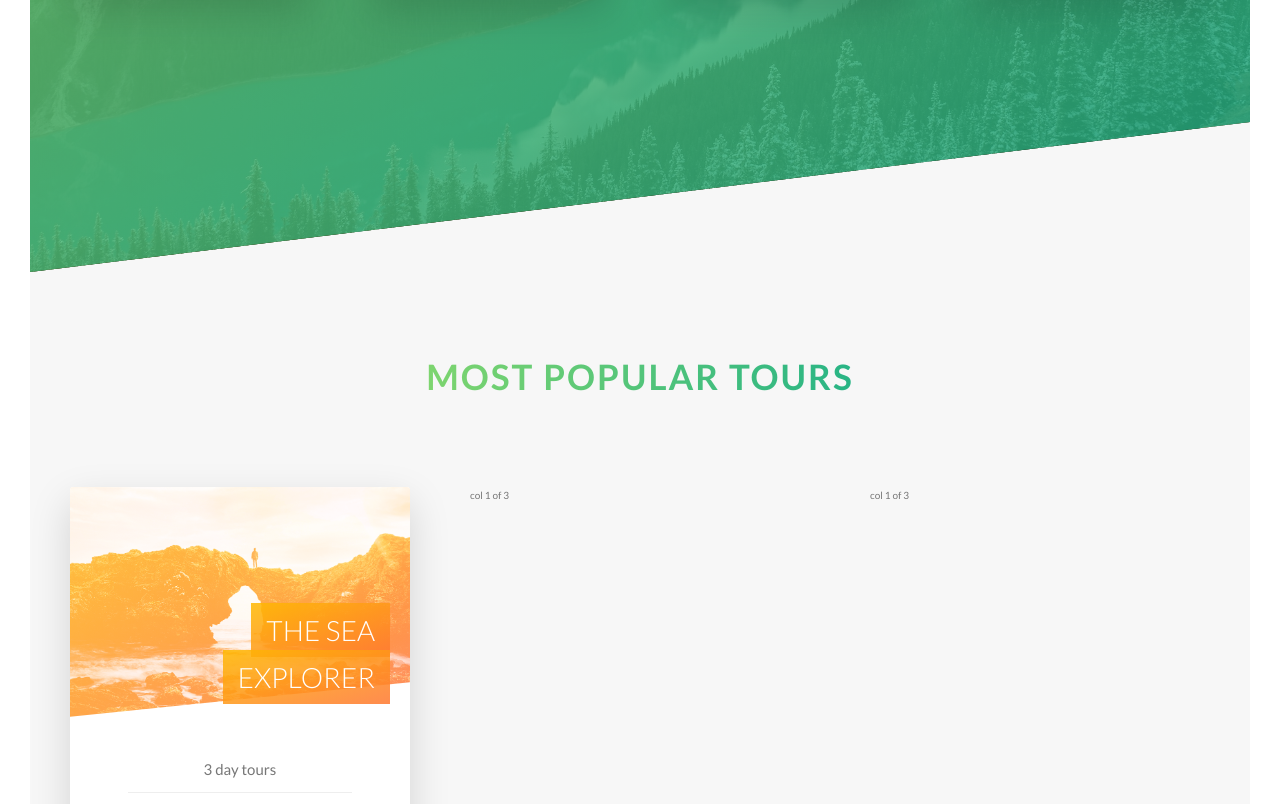
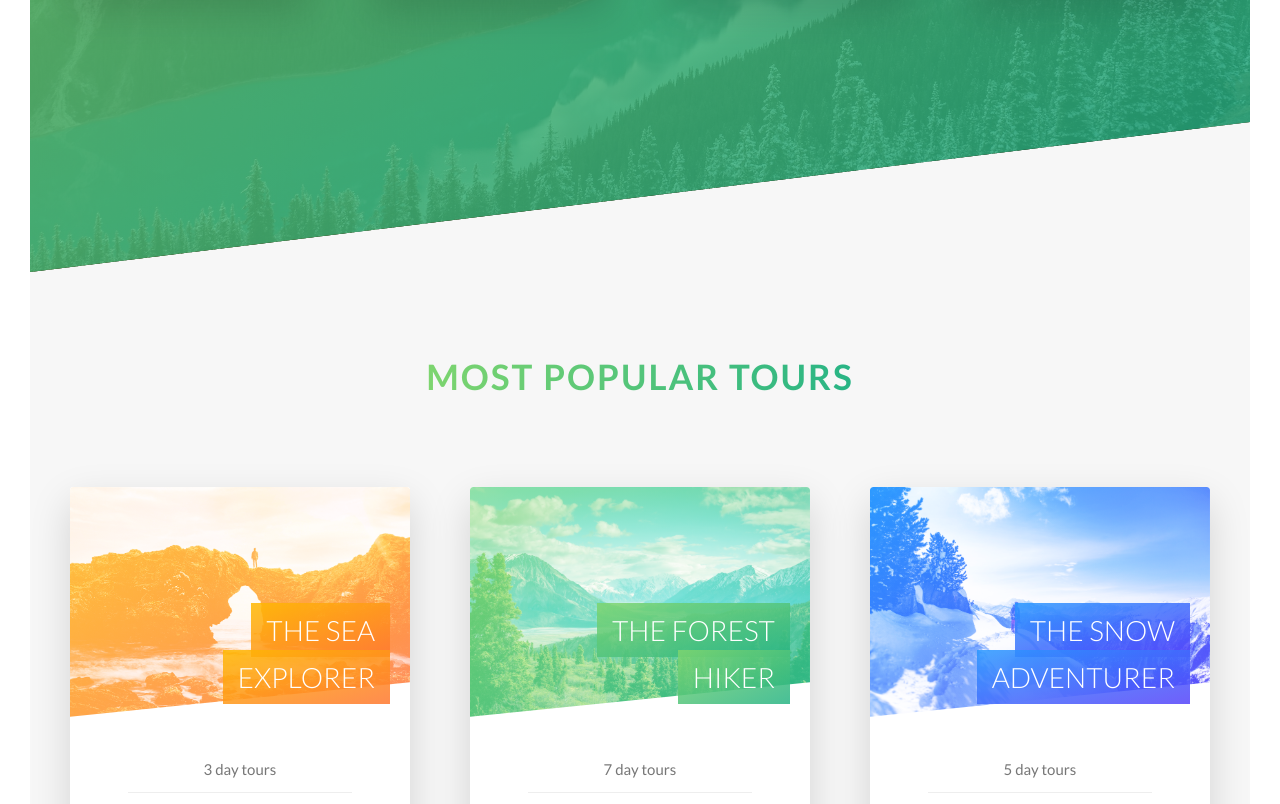
Before and after one commit to P666R/Natures-Tours, a website: page index.html in a window 1280 px wide. Shown: the part 1996-2800 px from the top of the page. Drawn offline with Linux system fonts and the light colour scheme.

Commit message:
building tours section-3

```diff
--- a/index.html
+++ b/index.html
@@ -165,12 +165,84 @@
               </div>
 
               <div class="card__side card__side--back card__side--back-1">
-                back
+                <div class="card__cta">
+                  <div class="card__price-box">
+                    <p class="card__price-only">Only</p>
+                    <p class="card__price-value">₹297</p>
+                  </div>
+                  <a href="#" class="btn btn--white">Book now!</a>
+                </div>
               </div>
             </div>
           </div>
-          <div class="col-1-of-3">col 1 of 3</div>
-          <div class="col-1-of-3">col 1 of 3</div>
+
+          <div class="col-1-of-3">
+            <div class="card">
+              <div class="card__side card__side--front">
+                <div class="card__picture card__picture--2">&nbsp;</div>
+                <h4 class="card__heading">
+                  <span class="card__heading-span card__heading-span--2"
+                    >The forest hiker</span
+                  >
+                </h4>
+                <div class="card__details">
+                  <ul>
+                    <li>7 day tours</li>
+                    <li>Up to 40 people</li>
+                    <li>6 tour guides</li>
+                    <li>Sleep in provided tents</li>
+                    <li>Difficulty: medium</li>
+                  </ul>
+                </div>
+              </div>
+
+              <div class="card__side card__side--back card__side--back-2">
+                <div class="card__cta">
+                  <div class="card__price-box">
+                    <p class="card__price-only">Only</p>
+                    <p class="card__price-value">₹497</p>
+                  </div>
+                  <a href="#" class="btn btn--white">Book now!</a>
+                </div>
+              </div>
+            </div>
+          </div>
+
+          <div class="col-1-of-3">
+            <div class="card">
+              <div class="card__side card__side--front">
+                <div class="card__picture card__picture--3">&nbsp;</div>
+                <h4 class="card__heading">
+                  <span class="card__heading-span card__heading-span--3"
+                    >The snow adventurer</span
+                  >
+                </h4>
+                <div class="card__details">
+                  <ul>
+                    <li>5 day tours</li>
+                    <li>Up to 15 people</li>
+                    <li>3 tour guides</li>
+                    <li>Sleep in provided tents</li>
+                    <li>Difficulty: hard</li>
+                  </ul>
+                </div>
+              </div>
+
+              <div class="card__side card__side--back card__side--back-3">
+                <div class="card__cta">
+                  <div class="card__price-box">
+                    <p class="card__price-only">Only</p>
+                    <p class="card__price-value">₹897</p>
+                  </div>
+                  <a href="#" class="btn btn--white">Book now!</a>
+                </div>
+              </div>
+            </div>
+          </div>
+        </div>
+
+        <div class="u-center-text u-margin-top-huge">
+          <a href="#" class="btn btn--green">Discover all tours</a>
         </div>
       </section>
     </main>
--- a/sass/base/_utilities.scss
+++ b/sass/base/_utilities.scss
@@ -13,3 +13,11 @@
 .u-margin-bottom-big {
   margin-bottom: 8rem;
 }
+
+.u-margin-top-big {
+  margin-top: 8rem;
+}
+
+.u-margin-top-huge {
+  margin-top: 10rem;
+}
--- a/sass/components/_button.scss
+++ b/sass/components/_button.scss
@@ -1,6 +1,8 @@
 @use '../abstracts/variables' as variables;
 
 .btn {
+  z-index: 0;
+
   &:link,
   &:visited {
     text-transform: uppercase;
@@ -34,6 +36,15 @@
 
     &::after {
       background-color: variables.$color-white;
+    }
+  }
+
+  &--green {
+    background-color: variables.$color-primary;
+    color: variables.$color-white;
+
+    &::after {
+      background-color: variables.$color-primary;
     }
   }
 
--- a/sass/components/_card.scss
+++ b/sass/components/_card.scss
@@ -33,6 +33,22 @@
           variables.$color-secondary-dark
         );
       }
+
+      &-2 {
+        background-image: linear-gradient(
+          to right bottom,
+          variables.$color-primary-light,
+          variables.$color-primary-dark
+        );
+      }
+
+      &-3 {
+        background-image: linear-gradient(
+          to right bottom,
+          variables.$color-tertiary-light,
+          variables.$color-tertiary-dark
+        );
+      }
     }
   }
 
@@ -51,6 +67,8 @@
     background-blend-mode: screen;
     -webkit-clip-path: polygon(0 0, 100% 0, 100% 85%, 0 100%);
     clip-path: polygon(0 0, 100% 0, 100% 85%, 0 100%);
+    border-top-left-radius: 3px;
+    border-top-right-radius: 3px;
 
     &--1 {
       background-image: linear-gradient(
@@ -58,15 +76,25 @@
           variables.$color-secondary-light,
           variables.$color-secondary-dark
         ),
-        url(../../img/nat-5.jpg);
+        url(../img/nat-5.jpg);
     }
 
     &--2 {
-      background-image: url(../../img/nat-6.jpg);
+      background-image: linear-gradient(
+          to right bottom,
+          variables.$color-primary-light,
+          variables.$color-primary-dark
+        ),
+        url(../img/nat-6.jpg);
     }
 
     &--3 {
-      background-image: url(../../img/nat-7.jpg);
+      background-image: linear-gradient(
+          to right bottom,
+          variables.$color-tertiary-light,
+          variables.$color-tertiary-dark
+        ),
+        url(../img/nat-7.jpg);
     }
   }
 
@@ -94,6 +122,22 @@
         rgba(variables.$color-secondary-dark, 0.85)
       );
     }
+
+    &--2 {
+      background-image: linear-gradient(
+        to right bottom,
+        rgba(variables.$color-primary-light, 0.85),
+        rgba(variables.$color-primary-dark, 0.85)
+      );
+    }
+
+    &--3 {
+      background-image: linear-gradient(
+        to right bottom,
+        rgba(variables.$color-tertiary-light, 0.85),
+        rgba(variables.$color-tertiary-dark, 0.85)
+      );
+    }
   }
 
   &__details {
@@ -115,4 +159,30 @@
       }
     }
   }
+
+  // back side styling
+  &__cta {
+    position: absolute;
+    top: 50%;
+    left: 50%;
+    transform: translate(-50%, -50%);
+    width: 90%;
+    text-align: center;
+  }
+
+  &__price-box {
+    text-align: center;
+    color: variables.$color-white;
+    margin-bottom: 8rem;
+  }
+
+  &__price-only {
+    font-size: 1.4rem;
+    text-transform: uppercase;
+  }
+
+  &__price-value {
+    font-size: 6rem;
+    font-weight: 100;
+  }
 }
--- a/sass/pages/_home.scss
+++ b/sass/pages/_home.scss
@@ -43,6 +43,6 @@
 
 .section-tours {
   background-color: variables.$color-grey-light-1;
-  padding: 25rem 0 50rem 0;
+  padding: 25rem 0 15rem 0;
   margin-top: -10rem;
 }
```
Also changed, not shown: css/style.css, 1 other file.
